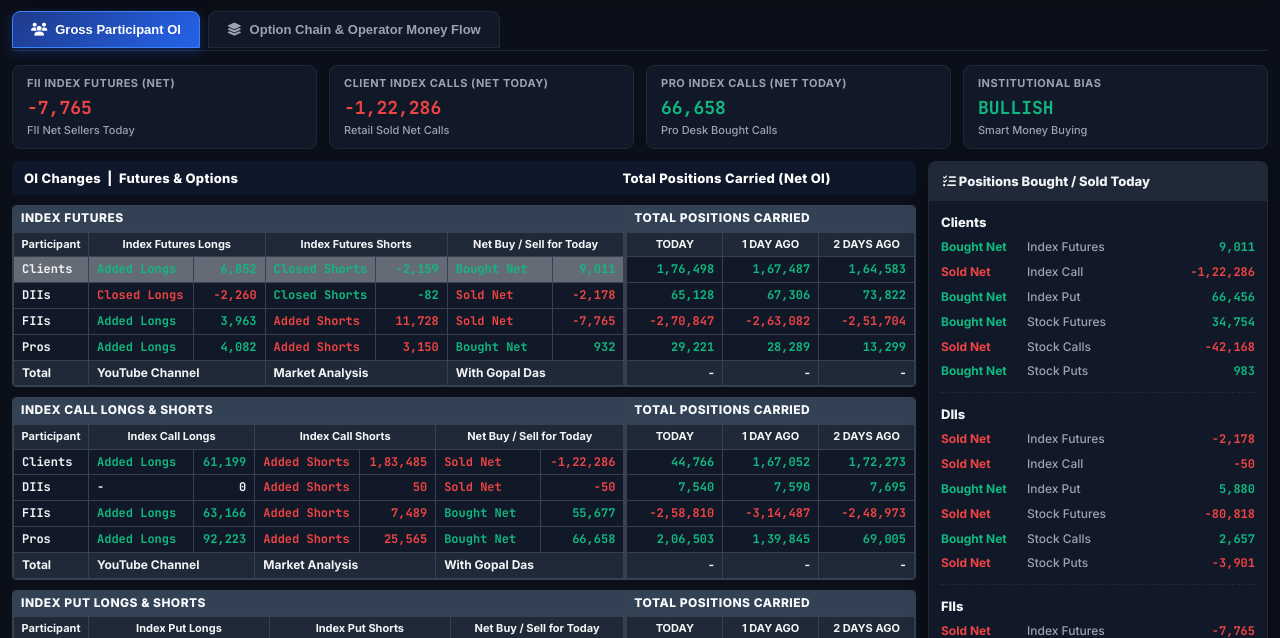
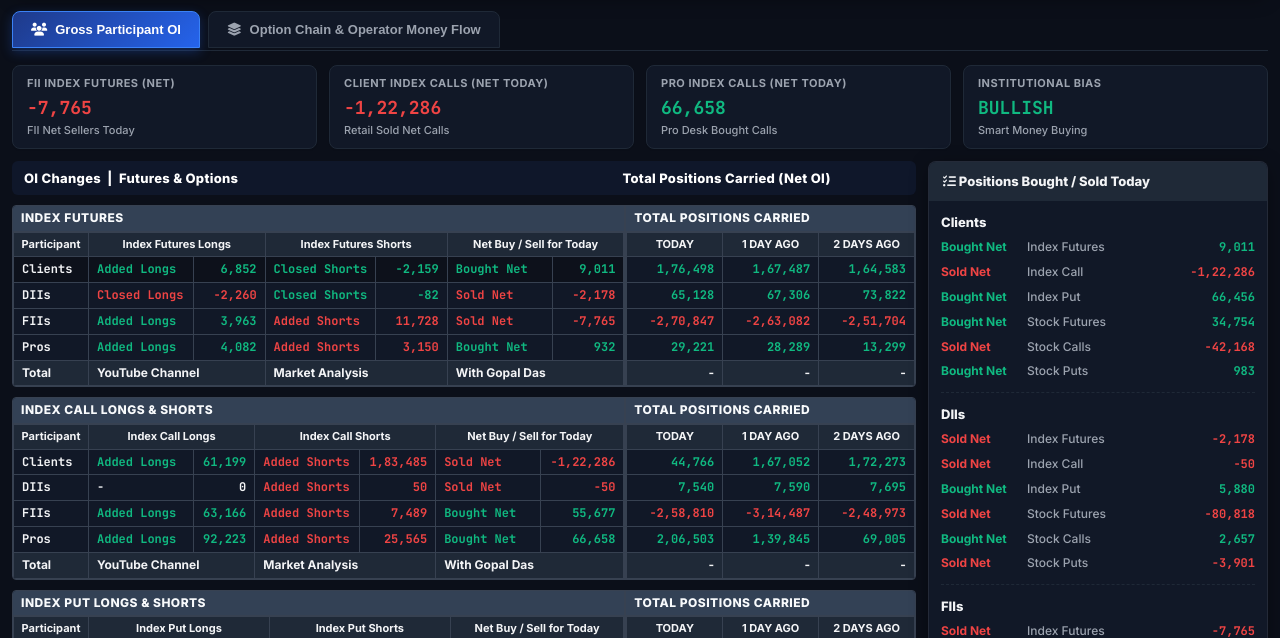
Before and after one commit to misterdas/NFOD, a plain HTML site: page index.html in a window 1280 px wide. In both pictures the pointer is over the element 318 px from the left and 358 px from the top of the page. Shown: the part 89-727 px from the top of the page. Drawn offline with nearby package versions, Linux system fonts and the light colour scheme.

Commit message:
Hover Color Change

```diff
--- a/styles.css
+++ b/styles.css
@@ -327,7 +327,7 @@ body.theme-dark .block-header {
 }
 
 .dashboard-table tbody tr:hover {
-    background-color: rgba(226, 232, 240, 0.4);
+    background-color: rgba(9, 9, 10, 0.4);
 }
 
 /* Participant labels column */
```
